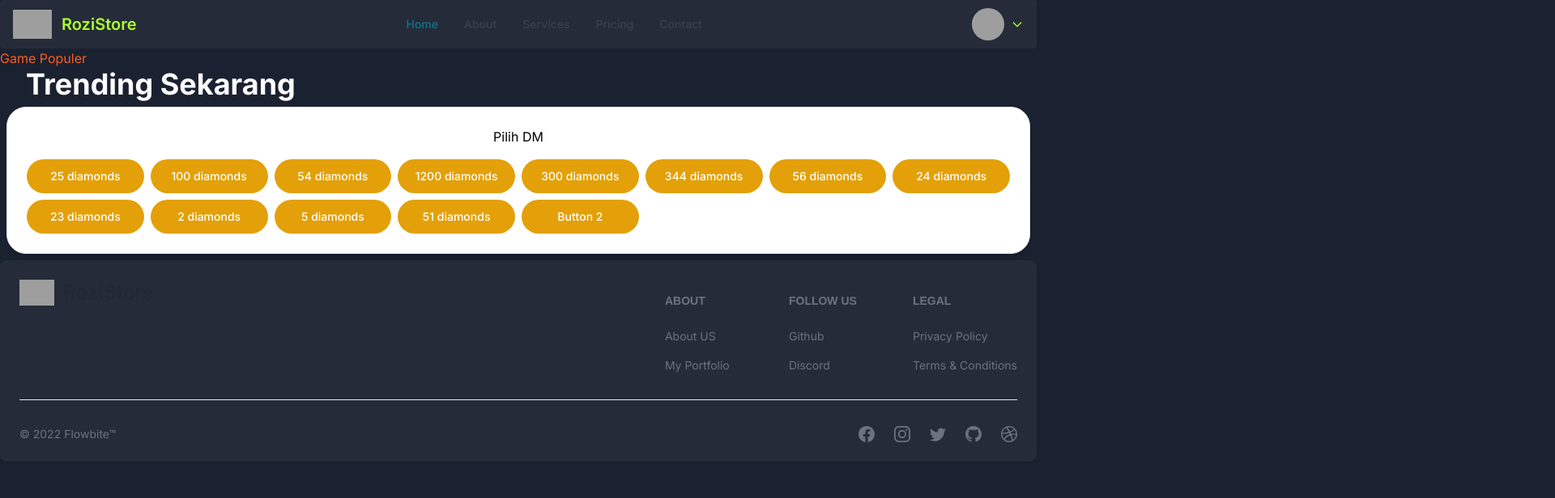
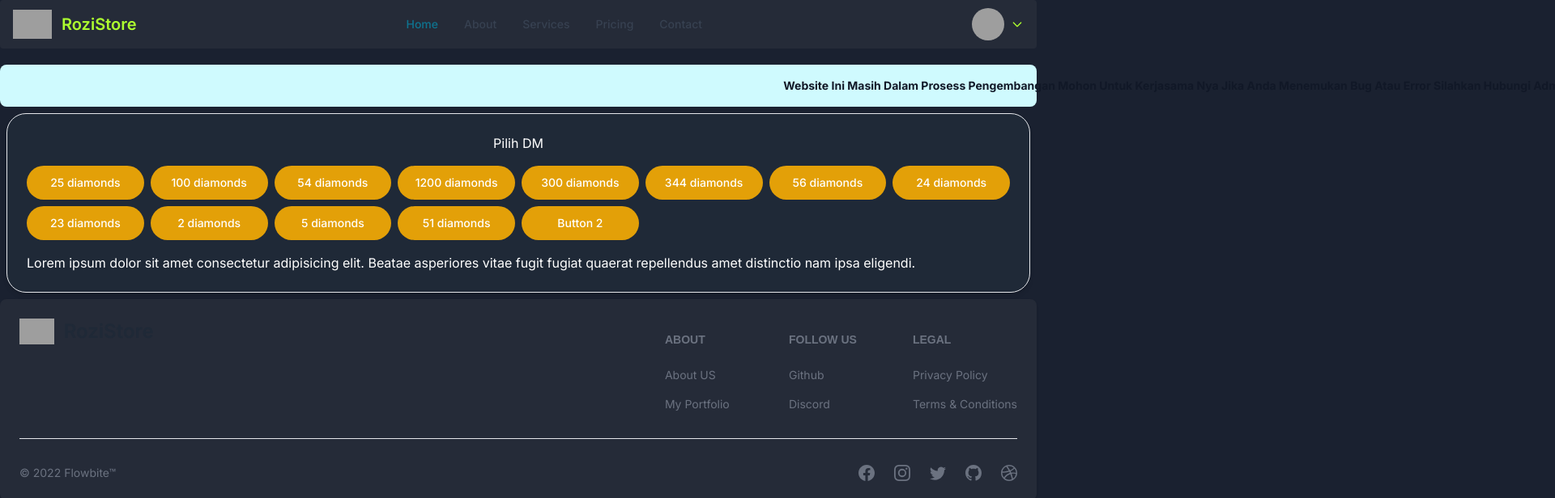
Before and after one commit to InstingCorps/Store, a Next.js app: page /mobile-legends in a window 1280 px wide. Shown: the top 616 px of the page at 81% size, 1920 px wide, since content can reach past the window. Built offline with nearby package versions, Linux system fonts and the light colour scheme; grey boxes are pictures that could not be loaded.

Commit message:
sliding text

```diff
--- /dev/null
+++ b/app/Text/Development.tsx
@@ -0,0 +1,28 @@
+
+
+'use client'
+// export default function Test(){
+//     return(
+//         <div>
+//             <div className="text-orange-500">Game Populer</div>
+//             <div  className="text-2xl ml-3 md:text-4xl md:ml-8 font-bold text-white">Trending Sekarang</div>
+
+//         </div>
+//     )
+// }
+
+import React from 'react';
+import './styles.css';
+import { Alert } from "flowbite-react";
+
+function Development() {
+  return (
+    <Alert>
+      <div className="marquee font-bold">
+        <span className='text-gray-900'>Website Ini Masih Dalam Prosess Pengembangan Mohon Untuk Kerjasama Nya Jika Anda Menemukan Bug Atau Error Silahkan Hubungi Admin @FahrurRozi Atau Admin Lainnya! Selamat Berbelanja! 👌👍</span>
+      </div>
+    </Alert>
+  );
+}
+
+export default Development;
--- a/app/Text/Test.tsx
+++ /dev/null
@@ -1,14 +0,0 @@
-
-
-
-import "./styles.css"
-
-export default function Test(){
-    return(
-        <div>
-            <div className="text-orange-500">Game Populer</div>
-            <div  className="text-2xl ml-3 md:text-4xl md:ml-8 font-bold text-white">Trending Sekarang</div>
-
-        </div>
-    )
-}
--- a/app/Text/styles.css
+++ b/app/Text/styles.css
@@ -1,6 +1,22 @@
 
 
+/*
+.text-container {
+    width: 100%;
+    overflow: hidden;
+  } */
 
-.text{
+  .marquee {
+    display: inline-block;
+    white-space: nowrap;
+    animation: marquee 35s linear infinite;
+  }
 
-}
+  @keyframes marquee {
+    0% {
+      transform: translateX(100%);
+    }
+    100% {
+      transform: translateX(-100%);
+    }
+  }
--- a/app/mobile-legends/components/buttons/buttons.tsx
+++ b/app/mobile-legends/components/buttons/buttons.tsx
@@ -37,11 +37,12 @@ function ButtonPills(): JSX.Element {
   };
 
   return(
-  <Card className='m-2 rounded-3xl'>
+  <Card className='m-2 rounded-3xl bg-gray-800 text-white'>
     <div className='text-center'>Pilih DM</div>
   <div className="grid grid-cols-3 md:grid-cols-8 gap-2">
     {renderButtons()}
   </div>
+  <div>Lorem ipsum dolor sit amet consectetur adipisicing elit. Beatae asperiores vitae fugit fugiat quaerat repellendus amet distinctio nam ipsa eligendi.</div>
   </Card>
   )
 }
--- a/app/mobile-legends/page.tsx
+++ b/app/mobile-legends/page.tsx
@@ -1,7 +1,7 @@
 import ComponentNavbar from "@/components/Navbar/Navbar";
 import ButtonPills from "@/app/mobile-legends/components/buttons/buttons";
 import ComponentFooter from "@/components/footer/footer";
-import Test from "../Text/Test";
+import Test from "../Text/Development";
 
 export default function MobileLegends() {
 return(
--- a/app/page.tsx
+++ b/app/page.tsx
@@ -3,7 +3,7 @@ import ComponentCard from "@/components/Card/Card";
 import ComponentNavbar from "@/components/Navbar/Navbar";
 import ComponentFooter from "@/components/footer/footer";
 import Test1 from "@/components/test1";
-import Test from "./Text/Test";
+import Development from "./Text/Development";
 
 
 
@@ -13,8 +13,8 @@ export default function Home() {
   return (
    <>
     <ComponentNavbar />
+    <Development />
     <ComponentBanner />
-    <Test />
     <ComponentCard />
     <Test1 />
     <footer>
--- a/components/Navbar/Navbar.tsx
+++ b/components/Navbar/Navbar.tsx
@@ -6,7 +6,7 @@ import "./styles.css"
 
 export default function ComponentNavbar() {
   return (
-    <Navbar className="ComNavbar"
+    <Navbar className="ComNavbar mb-5"
       fluid
       rounded
     >
```
